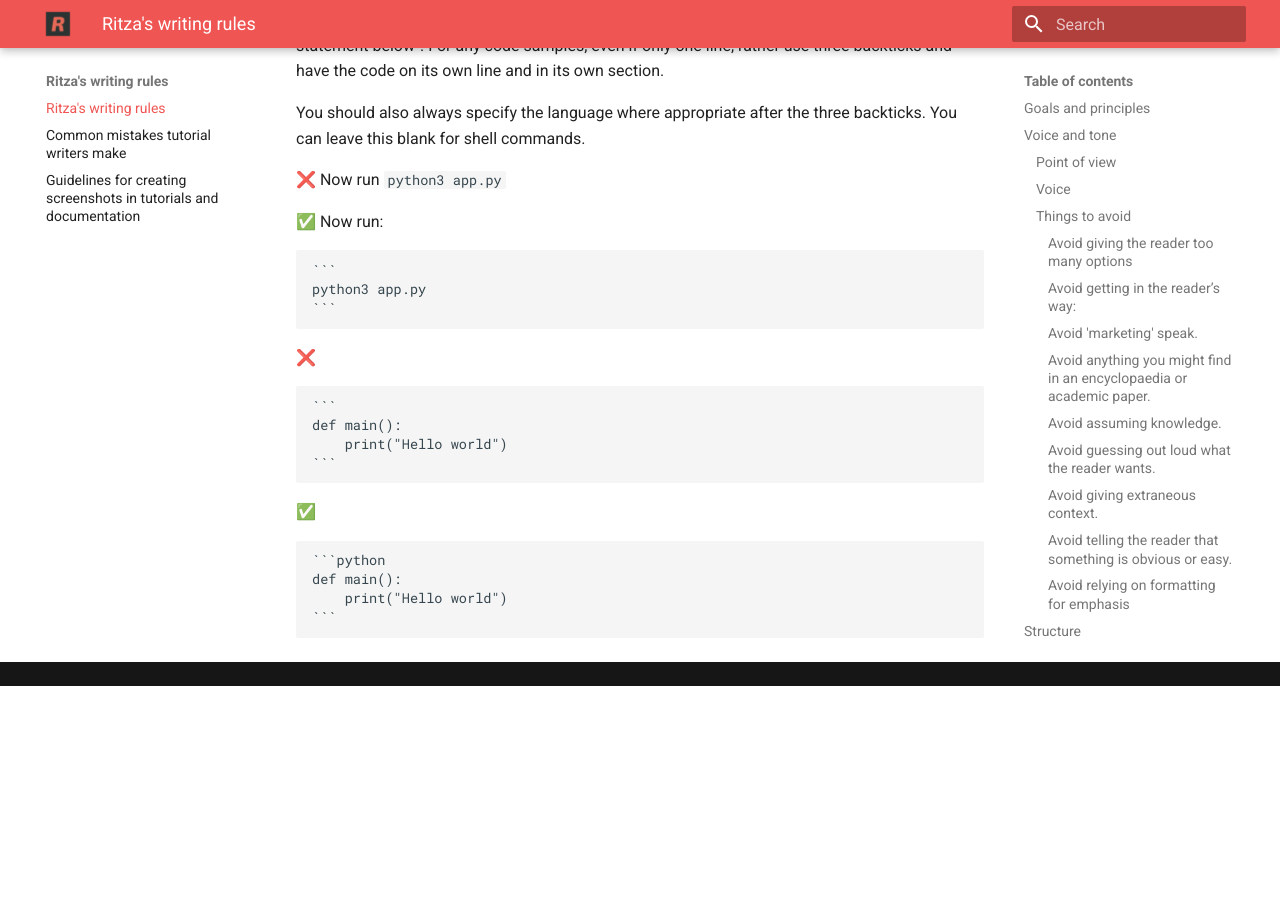
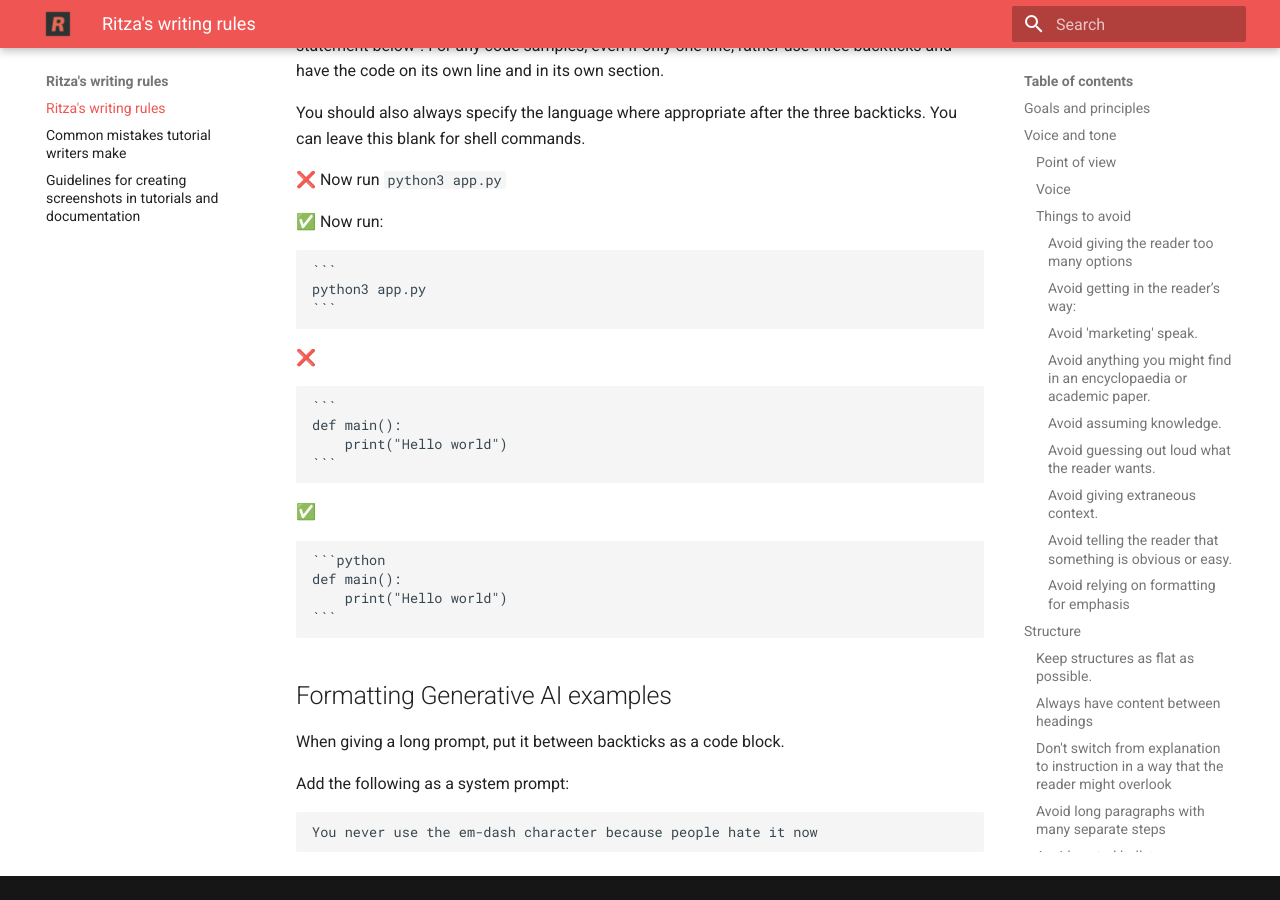
Before and after one commit to ritza-co/styleguide.ritza.co, an MkDocs documentation site: the page built from docs/ritza's-writing-rules/Style.md, in a window 1280 px wide and 900 px high, scrolled down 9826 px. Built offline with MkDocs 1.6.1 and Material for MkDocs 9.7.7, drawn with Linux system fonts in a browser that asks for light colours; before the commit the page ends 10512 px from its top, so only the background shows below that.

Commit message:
add prompt

`````diff
--- a/docs/ritza's-writing-rules/Style.md
+++ b/docs/ritza's-writing-rules/Style.md
@@ -340,3 +340,13 @@
     print("Hello world")
 ```
 ````
+
+## Formatting Generative AI examples
+
+When giving a long prompt, put it between backticks as a code block.
+
+Add the following as a system prompt:
+
+```
+You never use the em-dash character because people hate it now
+```
`````
